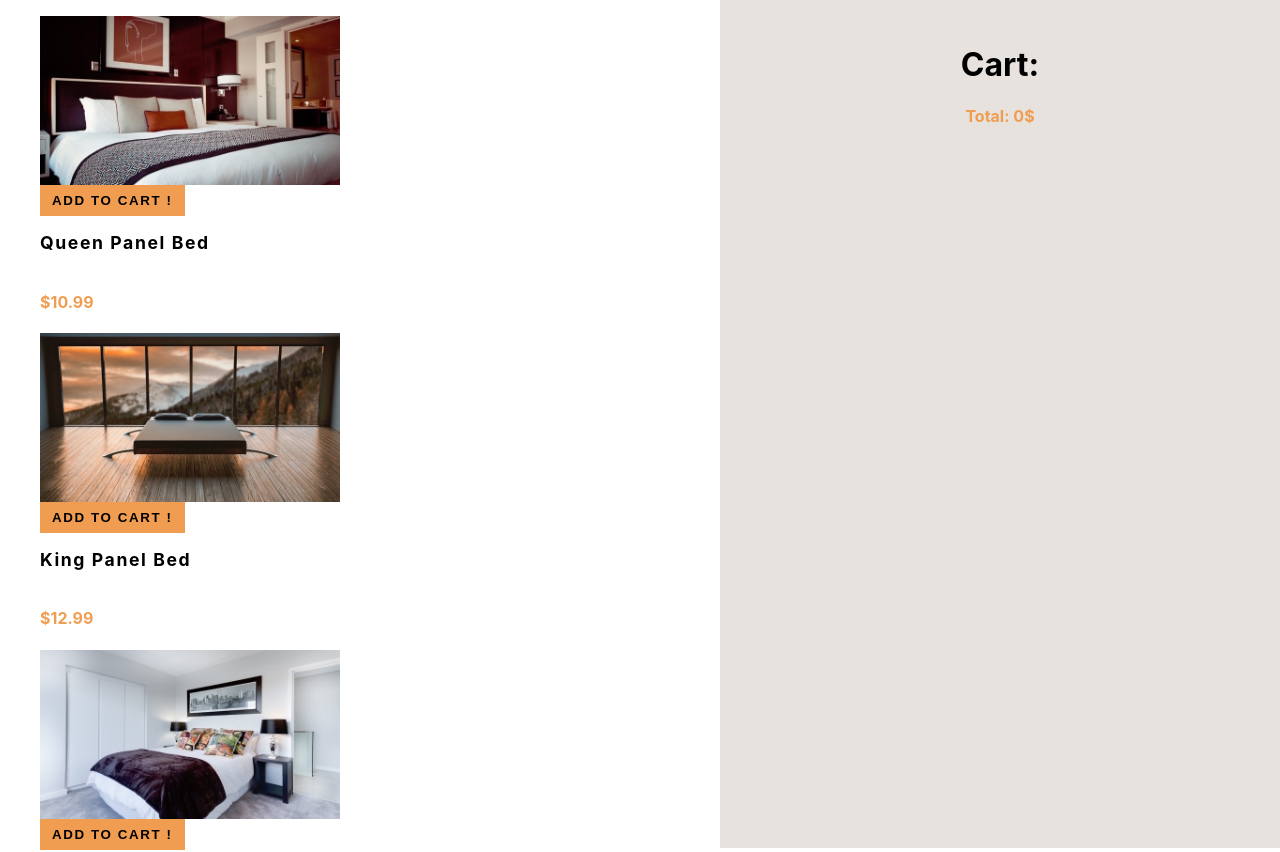
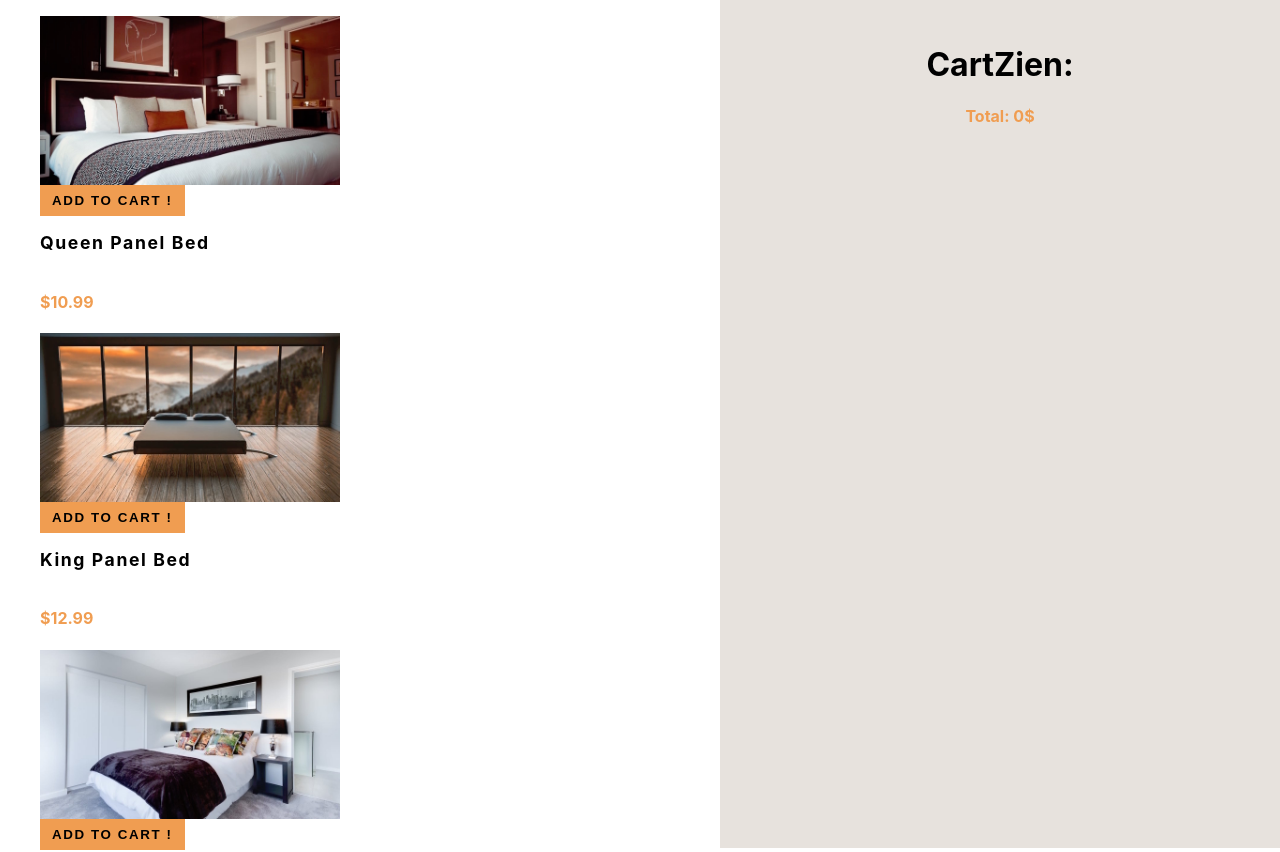
Before and after one commit to AbdelrhmanAmin/E-commerce, a React (Create React App) app: page / in a window 1280 px wide. Shown: the top 852 px of the page. Built offline with nearby package versions, Linux system fonts and the light colour scheme.

Commit message:
Works fine !! Thank Allah

```diff
--- a/src/Components/Products/index.js
+++ b/src/Components/Products/index.js
@@ -81,7 +81,7 @@ class index extends Component {
             {returned}
                     <div>
                         <div id="cart">
-                        <h1>Cart:</h1>
+                        <h1>CartZien:</h1>
                         <h4>Total: {total}$</h4>
                             {
                                 this.state.cart.map((x) => { return(
```
